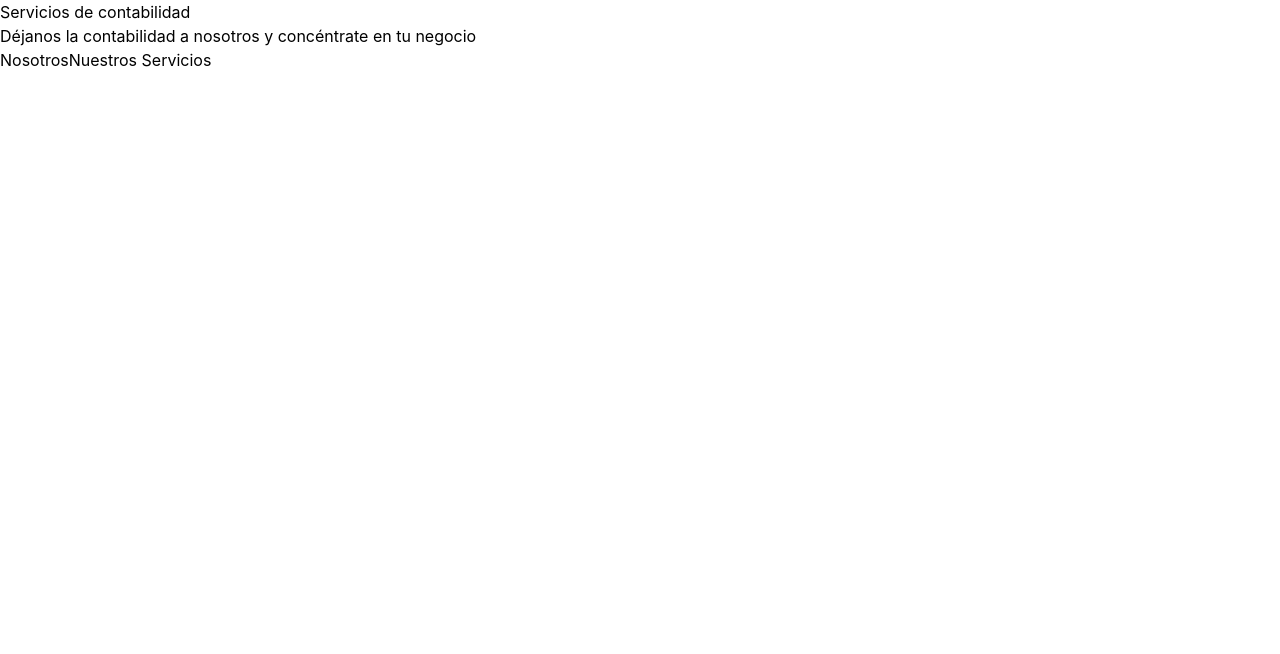
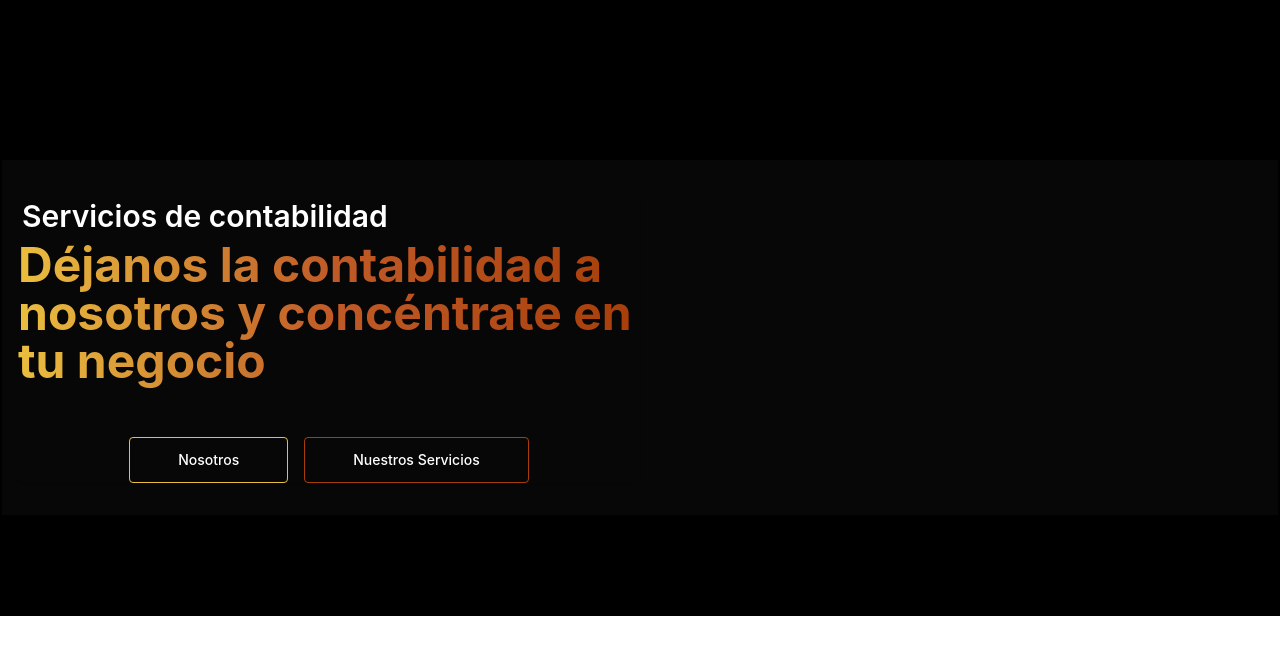
Before and after one commit to sawiwi/mova-home-free, a React (Create React App) app: page / in a window 1280 px wide. Shown: the top 654 px of the page. Built offline with nearby package versions, Linux system fonts and the light colour scheme.

Commit message:
feat: first tailwind design

```diff
--- a/src/App.js
+++ b/src/App.js
@@ -2,7 +2,7 @@ import { Fragment } from 'react';
 import Layout from './Layout/Layout';
 import Hero from './Pages/Hero/index'
 // import logo from './logo.svg';
-import './App.css';
+// import './App.css';
 
 function App() {
   return (
--- a/src/Pages/Hero/index.js
+++ b/src/Pages/Hero/index.js
@@ -4,7 +4,7 @@ const Hero = () => {
   const color = 'bg-[#070707]';
   return (
     <>
-      <div id='HeroSectionScroll' className={`min-h-[616px] ${color} pt-28 xl:pt-40`}>
+      <div id='HeroSectionScroll' className={`min-h-[616px] ${color} pt-28 xl:pt-40 bg-black`}>
         <div className={`px-4 py-8 max-w-[1276px] mx-auto ${color}`}>
           <div className="container mx-auto grid grid-cols-1 lg:grid-cols-2 gap-y-10 items-stretch">
             <div className="flex flex-col rounded-md shadow-sm text-white justify-center">
--- a/tailwind.config.js
+++ b/tailwind.config.js
@@ -1,8 +1,20 @@
 /** @type {import('tailwindcss').Config} */
 module.exports = {
-  content: [],
+  content: ['./src/**/*.{js,jsx,ts,tsx}'],
   theme: {
-    extend: {},
+    extend: {
+      colors:{
+        primary:{
+          default: "#f7be81"
+        },
+        secondary: {
+          default: "#2e2e2e"
+        },
+        ordinary: {
+          default: "##74777b"
+        }
+      }
+    },
   },
   plugins: [],
 }
```
